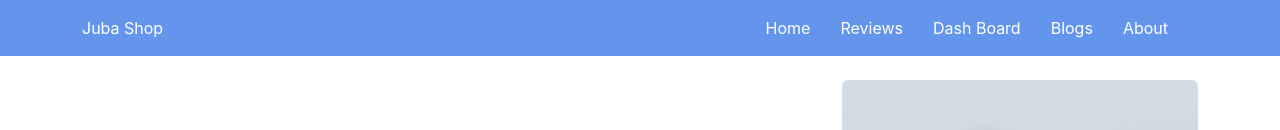
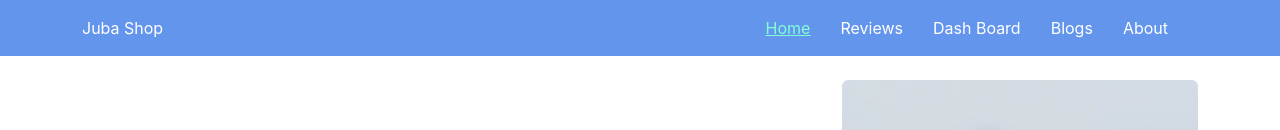
Before and after one commit to jubayer456/juba-shop, a React (Create React App) app: page / in a window 1280 px wide. Shown: the top 130 px of the page. Built offline with nearby package versions, Linux system fonts and the light colour scheme.

Commit message:
custom link

```diff
--- /dev/null
+++ b/src/components/Customlink/Customlink.js
@@ -0,0 +1,19 @@
+import React from 'react';
+import { Link, useMatch, useResolvedPath } from 'react-router-dom';
+function CustomLink({ children, to, ...props }) {
+    let resolved = useResolvedPath(to);
+    let match = useMatch({ path: resolved.pathname, end: true });
+
+    return (
+        <div>
+            <Link
+                style={{ color: match ? "aquamarine" : "white", textDecoration: match ? "underline" : "none" }}
+                to={to}
+                {...props}
+            >
+                {children}
+            </Link>
+        </div>
+    );
+}
+export default CustomLink;
--- a/src/components/Header/Header.js
+++ b/src/components/Header/Header.js
@@ -1,5 +1,6 @@
 import React from 'react';
 import { Link } from 'react-router-dom';
+import CustomLink from '../Customlink/Customlink';
 import './Header.css'
 const Header = () => {
     return (
@@ -13,19 +14,19 @@
                 <div class="collapse navbar-collapse" id="navbarNav">
                     <ul class="navbar-nav ms-auto">
                         <li class="nav-item">
-                            <Link to='/'>Home</Link>
+                            <CustomLink to='/'>Home</CustomLink>
                         </li>
                         <li class="nav-item">
-                            <Link to='/reviews'>Reviews</Link>
+                            <CustomLink to='/reviews'>Reviews</CustomLink>
                         </li>
                         <li class="nav-item">
-                            <Link to='/dashboards'>Dash Board</Link>
+                            <CustomLink to='/dashboards'>Dash Board</CustomLink>
                         </li>
                         <li class="nav-item">
-                            <Link to='/blogs'>Blogs</Link>
+                            <CustomLink to='/blogs'>Blogs</CustomLink>
                         </li>
                         <li class="nav-item">
-                            <Link to='/about'>About</Link>
+                            <CustomLink to='/about'>About</CustomLink>
                         </li>
                     </ul>
                 </div>
```
